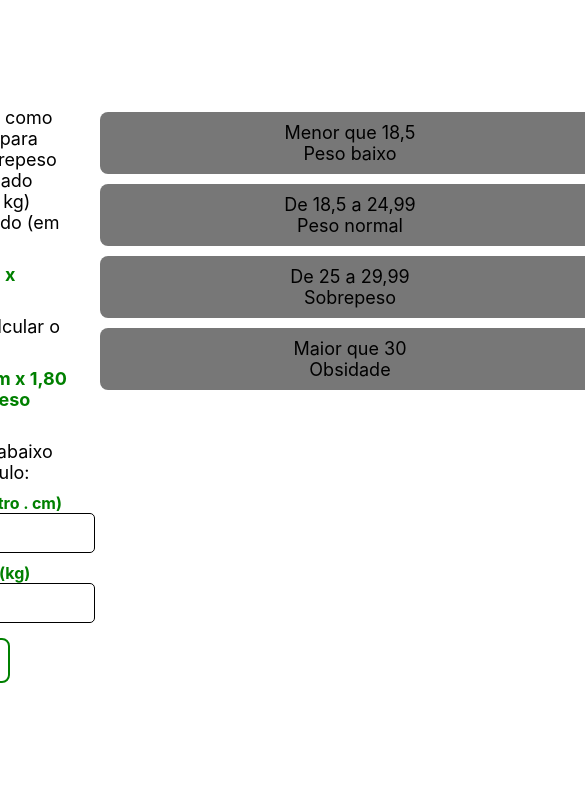
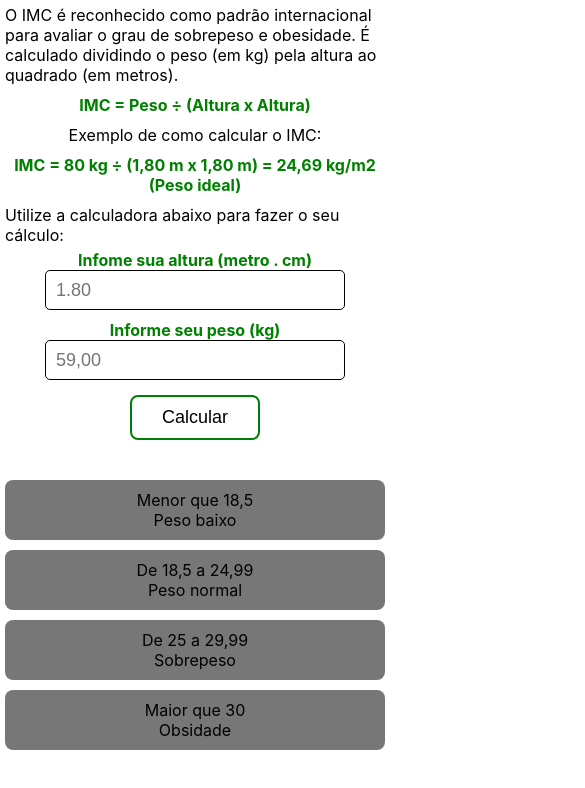
Before and after one commit to TonnCarvalho/calculadora-imc, a Vue app: page / in a window 390 px wide. Shown: the top 788 px of the page, 585 px wide, since content can reach past the window. Built offline with nearby package versions, Linux system fonts and the light colour scheme.

Commit message:
Calculadora IMC responsivo

```diff
--- a/src/components/calculadoraIMC.vue
+++ b/src/components/calculadoraIMC.vue
@@ -54,7 +54,7 @@ function calcularIMC() {
         Utilize a calculadora abaixo para fazer o seu cálculo:
       </p>
       <div class="inputIMC">
-        <label class="textIMC" for="altura"
+        <label class="labelIMC" for="altura"
           >Infome sua altura (metro . cm)</label
         >
         <input
@@ -66,7 +66,7 @@ function calcularIMC() {
         />
       </div>
       <div class="inputIMC">
-        <label class="textIMC" for="peso">Informe seu peso (kg)</label>
+        <label class="labelIMC" for="peso">Informe seu peso (kg)</label>
         <input
           class="input"
           type="number"
@@ -129,6 +129,7 @@ function calcularIMC() {
   margin: 10px 0;
   color: green;
   font-weight: bold;
+  text-align: center;
 }
 .card {
   background-color: #777;
@@ -157,6 +158,7 @@ function calcularIMC() {
   margin-top: 20px;
   padding: 20px;
   color: green;
+  text-align: center;
 }
 .inputIMC {
   display: flex;
@@ -164,7 +166,7 @@ function calcularIMC() {
   align-items: center;
   margin: 5px;
 }
-.textIMC {
+.labelIMC {
   font-size: 16px;
   color: green;
   font-weight: bold;
@@ -205,4 +207,38 @@ function calcularIMC() {
 .btn:active {
   transform: scale(0.9);
 }
+@media screen and (max-width: 768px) {
+  .container {
+    display: flex;
+    flex-direction: column;
+    height: 100%;
+    width: 100%;
+    padding: 5px;
+  }
+  .sobreIMC {
+  display: flex;
+  flex-direction: column;
+  align-items: center;
+  justify-items: center;
+  margin: 0 ;
+  padding: 0;
+  font-size: 16px;
+}
+.card {
+  padding: 10px;
+  font-size: 16px;
+  width: 100%;
+}
+.left {
+  display: flex;
+  flex-direction: column;
+  align-items: center;
+  margin-bottom: 10px;
+}
+#res {
+  font-size: 25px;
+  margin-top: 10px;
+  padding: 10px;
+}
+}
 </style>
```
